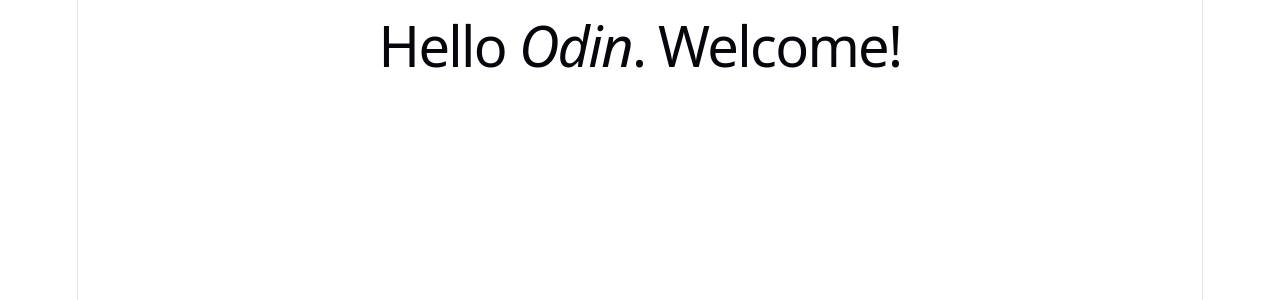
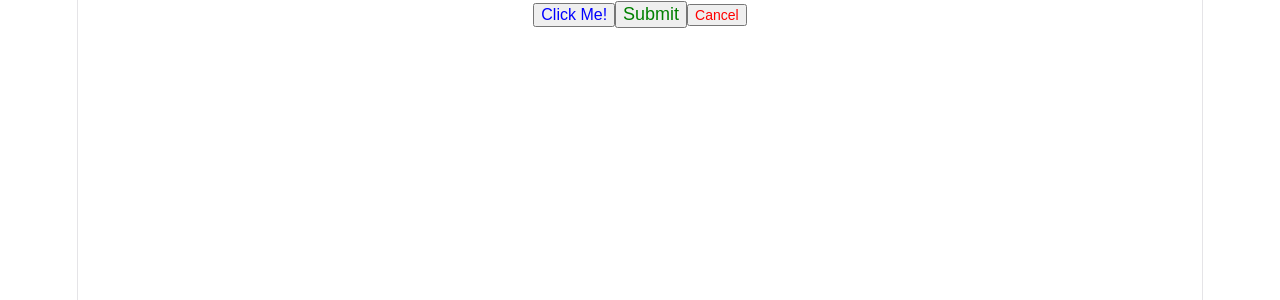
Before and after one commit to gregoriozoppi/odin-react-01-init, a React (Vite) app in the folder my-first-react-app/: page / in a window 1280 px wide. Shown: the top 300 px of the page. Built offline with nearby package versions, Linux system fonts and the light colour scheme.

Commit message:
pass parameters to components

```diff
--- /dev/null
+++ b/my-first-react-app/src/Buttons.jsx
@@ -0,0 +1,20 @@
+function Button({ color, fontSize, text, handleClick }) {
+    const buttonStyle = {
+        color: color,
+        fontSize: fontSize + 'px'
+    };
+
+    return (
+        <button style={buttonStyle} onClick={handleClick}>{text}</button>
+    );
+}
+
+export default function ButtonApp() {
+    return (
+        <div>
+            <Button text="Click Me!" color="blue" fontSize={16} handleClick={() => { console.log('Click Me! clicked!') }} />
+            <Button text="Submit" color="green" fontSize={18} handleClick={() => { console.log('Submit clicked!') }} />
+            <Button text="Cancel" color="red" fontSize={14} handleClick={() => { console.log('Cancel clicked!') }} />
+        </div>
+    );
+}
--- a/my-first-react-app/src/main.jsx
+++ b/my-first-react-app/src/main.jsx
@@ -1,12 +1,11 @@
 import { StrictMode } from 'react'
 import { createRoot } from 'react-dom/client'
 import './index.css'
-import App from './App.jsx'
-import Greeting from './Greeting.jsx'
-import RawGreeting from './RawGreeting.js'
+// import App from './App.jsx'
+import ButtonApp from './Buttons.jsx'
 
 createRoot(document.getElementById('root')).render(
   <StrictMode>
-    <RawGreeting />
+    <ButtonApp />
   </StrictMode>,
 )
```
